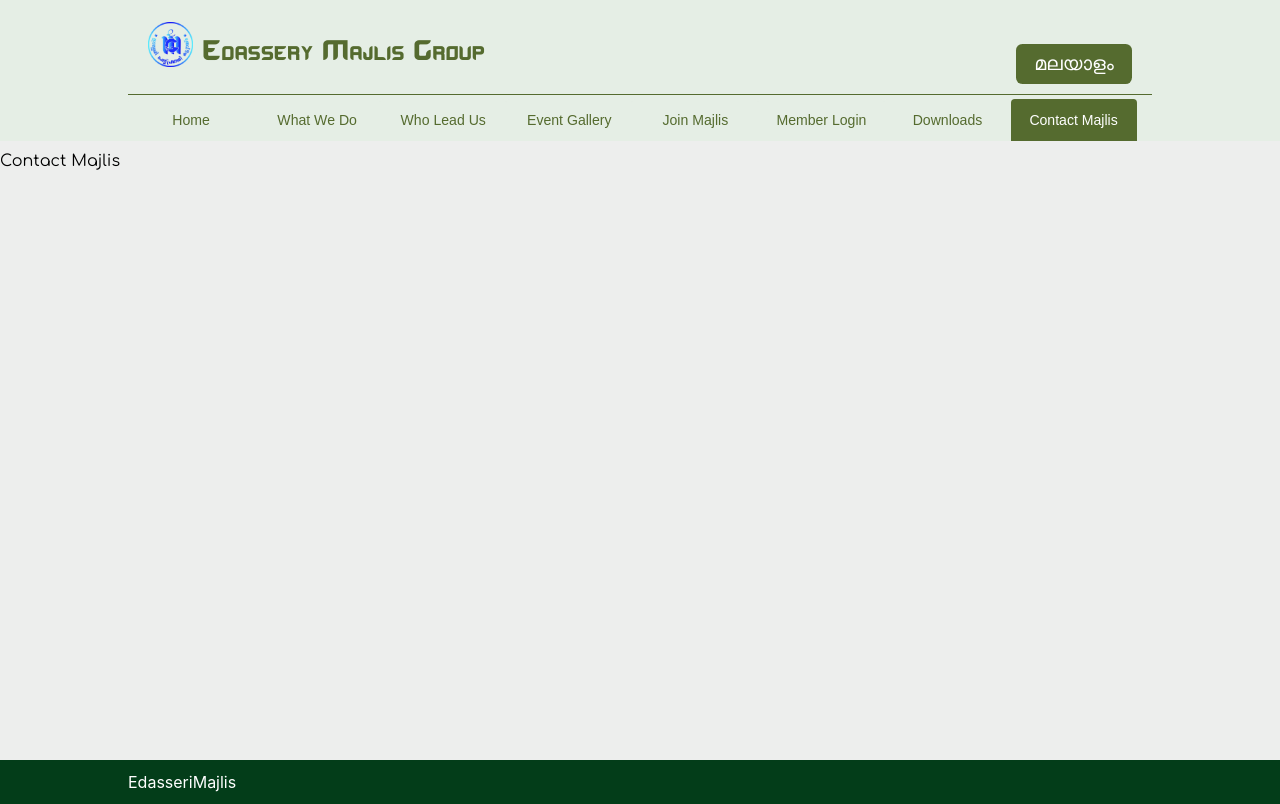
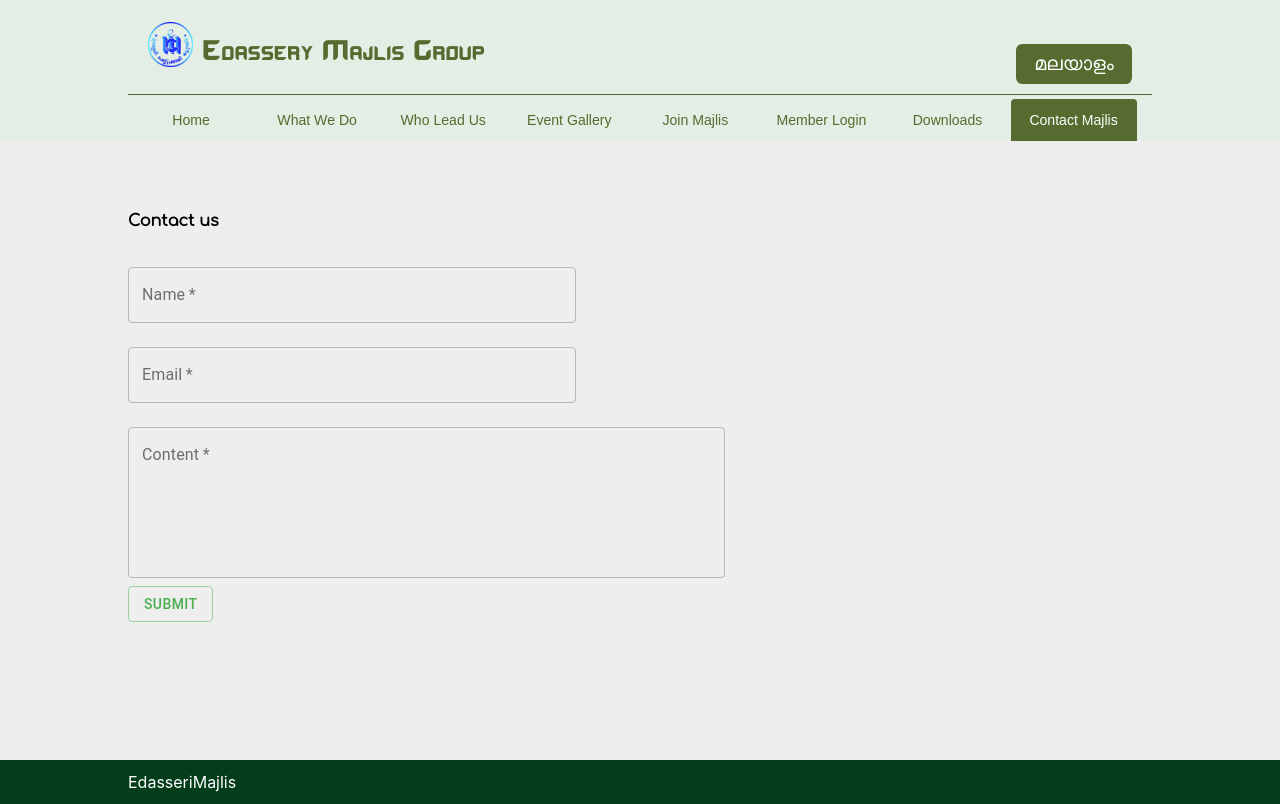
Before and after one commit to tshihad/edesseri-majlis, a React (Create React App) app in the folder web/: page /ContactMajlis in a window 1280 px wide. Built offline with nearby package versions, Linux system fonts and the light colour scheme.

Commit message:
Contact majlis

```diff
--- a/web/src/components/contact_majlis.jsx
+++ b/web/src/components/contact_majlis.jsx
@@ -1,11 +1,95 @@
 import React, { useEffect } from 'react'
 
+import { makeStyles } from '@material-ui/core/styles';
+import {
+  TextField,
+  Grid,
+  Button,
+  ThemeProvider,
+  createMuiTheme
+} from '@material-ui/core';
+import { green } from '@material-ui/core/colors';
+
+const useStyles = makeStyles(theme => ({
+  container: {
+    display: 'flex',
+    flexWrap: 'wrap',
+    margin: '3% 8% 2% 10%',
+  },
+  textField: {
+    marginLeft: theme.spacing(0),
+    marginRight: theme.spacing(1),
+    width: '70%',
+    borderColor: "yellow !important",
+  },
+  margin: {
+    margin: theme.spacing(0, 0, 1, 0),
+  },
+}));
+
+
+
 export default function ContactMajlis(props) {
+  const theme = createMuiTheme({
+    palette: {
+      primary: green,
+    },
+  });
+
   useEffect(() => {
     props.setState("ContactMajlis")
   }, [props])
+  const classes = useStyles();
+  return (
+    <form>
+      <ThemeProvider theme={theme}>
+        <Grid container spacing={0} className={classes.container}>
+          <Grid item xs={6}>
+            <h4>Contact us</h4>
+            <TextField
+              id="name"
+              required
+              className={classes.textField}
+              label="Name"
+              margin="normal"
+              variant="outlined"
+              color='secondary'
+            />
+          </Grid>
+          <Grid item xs={6}></Grid>
+          <Grid item xs={6}>
+            <TextField
+              required
+              id="email"
+              className={classes.textField}
+              label="Email"
+              margin="normal"
+              variant="outlined"
+              type="email"
+            />
+          </Grid>
+          <Grid item xs={6}></Grid>
+          <Grid item xs={8}>
+            <TextField
+              required
+              id="content"
+              multiline
+              className={classes.textField}
+              label="Content"
+              margin="normal"
+              variant="outlined"
+              rows={6}
+            />
+          </Grid>
+          <Grid item xs={4}></Grid>
+          <Grid item xs={2}>
+            <Button variant="outlined" size="medium" color="primary" className={classes.margin} id="submit">
+              Submit
+          </Button>
+          </Grid>
+        </Grid>
+      </ThemeProvider>
 
-  return (
-    <div >Contact Majlis</div>
+    </form>
   )
 }
```
